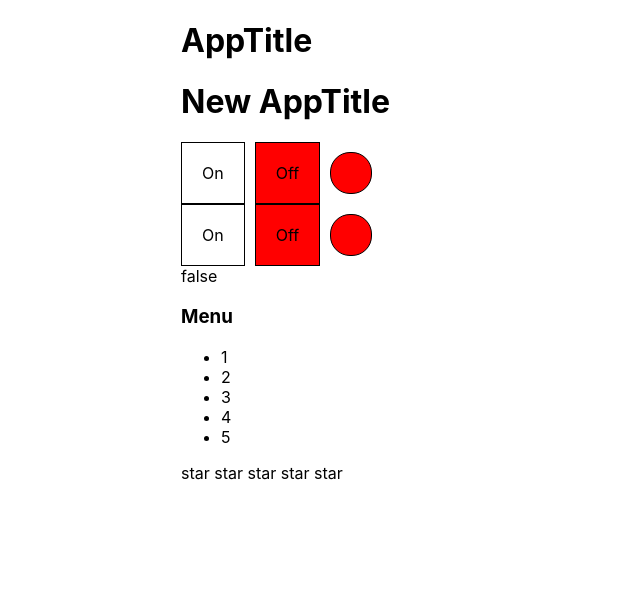
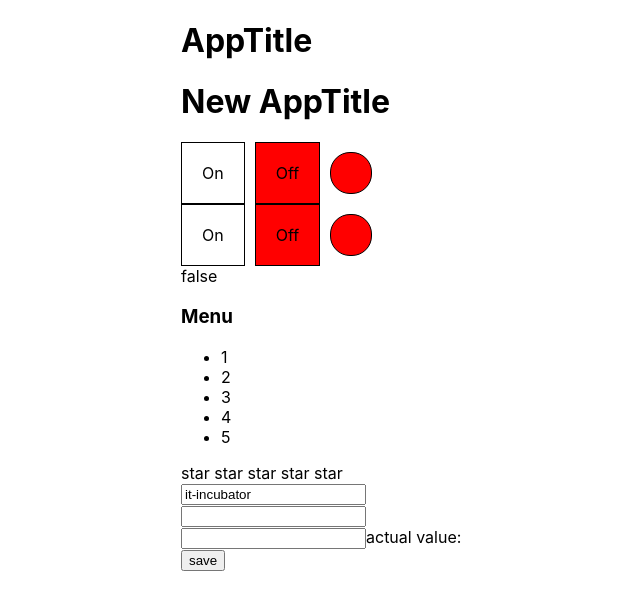
Before and after one commit to zanzipanziby/React-kabzda-kak-podrobno, a React (Create React App) app: page / in a window 1280 px wide. Shown: the top 610 px of the page, without its empty margins (209-849 px from the left). Built offline with nearby package versions, Linux system fonts and the light colour scheme.

Commit message:
uncontrolledInput

```diff
--- a/src/App.tsx
+++ b/src/App.tsx
@@ -7,6 +7,11 @@ import {UncontroledAccordion} from "./components/UncontroledAccordion/Uncontrole
 import {Rating, RatingValueType} from "./components/Rating/Rating";
 import OnOff_1 from "./components/UncontroledOnOff/UncontroledOnOff";
 import UncontroledOnOff from "./components/UncontroledOnOff/UncontroledOnOff";
+import {
+    GetUncontrolledInputByButtonPress,
+    UncontrolledInput,
+    UnControlledInputTrackValue
+} from "./components/Input/Input";
 
 function App() {
 
@@ -18,19 +23,23 @@ function App() {
             <AppTitle title="AppTitle"/>
             <AppTitle title="New AppTitle"/>
             {/*<UncontroledAccordion title={"Menu"}/>*/}
-            <OnOff on = {on} setOn = {setOn}/>
-            <UncontroledOnOff setOn = {setOn}/>{on.toString()}
+            <OnOff on={on} setOn={setOn}/>
+            <UncontroledOnOff setOn={setOn}/>{on.toString()}
 
-            <Accordion title={"Menu"} collapsed = {collapsed} setCollapsed={()=>setCollapsed(!collapsed)}/>
+            <Accordion title={"Menu"} collapsed={collapsed} setCollapsed={() => setCollapsed(!collapsed)}/>
             {/*<Accordion title={"Users"} collapsed={false}/>*/}
             {/*<UncontroledRating/>*/}
 
 
             <Rating value={ratingValue} changeValue={setRatingValue}/>
+            <UncontrolledInput/>
+            <UnControlledInputTrackValue/>
+            <GetUncontrolledInputByButtonPress/>
 
         </div>
     );
 }
+
 type AppTitlePropsType = {
     title: string
 }
--- /dev/null
+++ b/src/components/Input/Input.tsx
@@ -0,0 +1,36 @@
+import React, {useRef, useState} from 'react';
+
+export const UncontrolledInput = () => {
+    return (
+        <input value={'it-incubator'}/>
+    );
+};
+
+export const UnControlledInputTrackValue = () => {
+    const [inputValue, setInputValue] = useState("")
+    return (
+        <div>
+            <input onChange={(e)=>{
+                setInputValue(e.currentTarget.value)
+            }}/>
+            {inputValue}
+        </div>
+    )
+}
+export const GetUncontrolledInputByButtonPress = () => {
+    const [inputValue, setInputValue] = useState("")
+    const inputRef = useRef<HTMLInputElement>(null)
+    const save = () => {
+        if(inputRef.current){
+            setInputValue(inputRef.current.value)}
+        }
+
+    return (
+        <div>
+            <input ref={inputRef}/><span>actual value: {inputValue}</span>
+            <div>
+                <button onClick={save}>save</button>
+            </div>
+        </div>
+    )
+}
```
